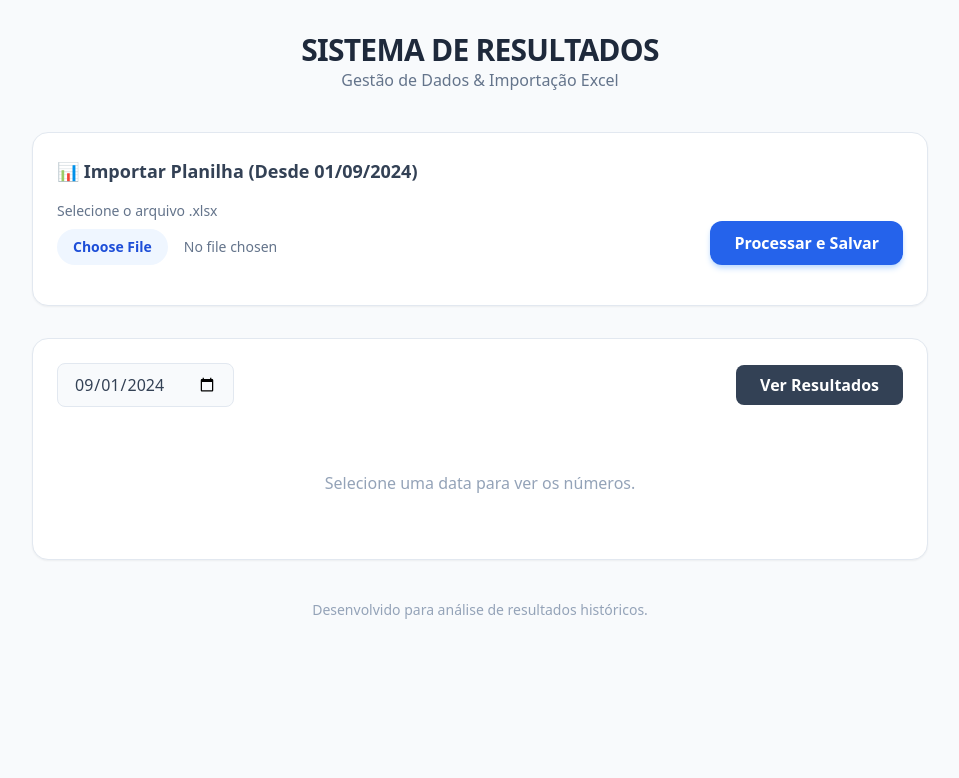
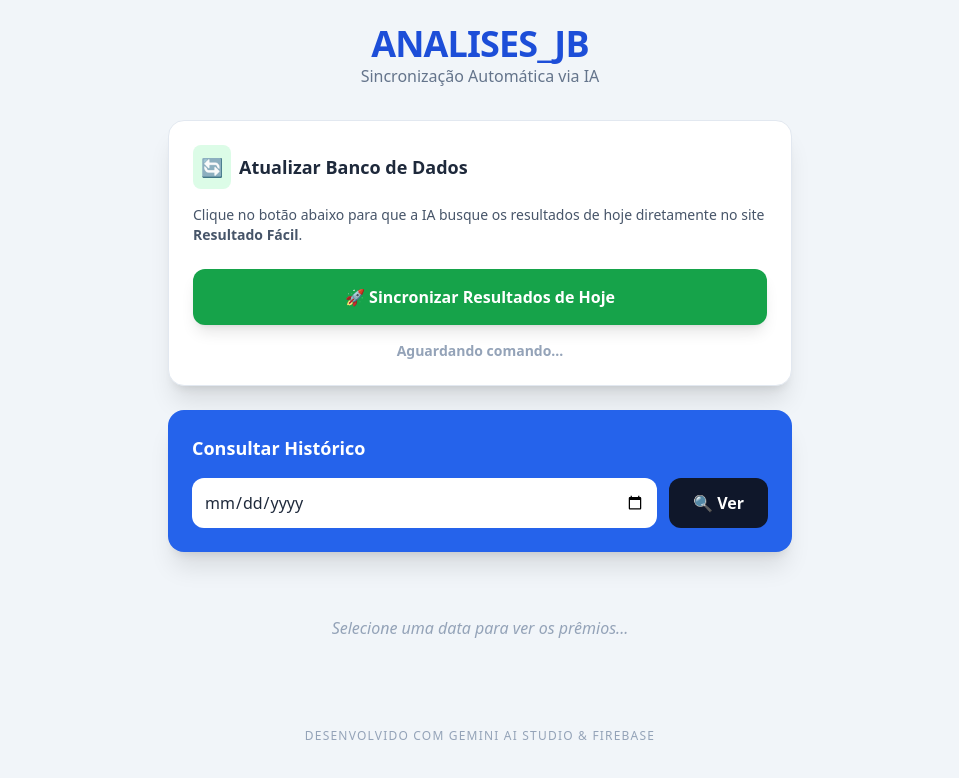
Before and after one commit to Erivan289/resultados_jb, a plain HTML site: page index.html in a window 1280 px wide. Shown: the whole page, without its empty margins (160-1119 px from the left). Drawn offline with nearby package versions, Linux system fonts and the light colour scheme.

Commit message:
script completo com filtro de datas reais

```diff
--- a/index.html
+++ b/index.html
@@ -3,66 +3,57 @@
 <head>
     <meta charset="UTF-8">
     <meta name="viewport" content="width=device-width, initial-scale=1.0">
-    <title>Sistema de Resultados - JB</title>
+    <title>Análise JB - Pro</title>
     <script src="https://cdn.tailwindcss.com"></script>
-    <script src="https://cdn.jsdelivr.net/npm/xlsx@0.18.5/dist/xlsx.full.min.js"></script>
+    <script src="https://cdnjs.cloudflare.com/ajax/libs/xlsx/0.18.5/xlsx.full.min.js"></script>
 </head>
-<body class="bg-slate-50 min-h-screen p-4 md:p-8">
+<body class="bg-slate-100 min-h-screen font-sans">
 
-    <div class="max-w-4xl mx-auto">
-        <header class="mb-10 text-center">
-            <h1 class="text-3xl font-black text-slate-800 uppercase tracking-tight">Sistema de Resultados</h1>
-            <p class="text-slate-500 font-medium">Gestão de Dados & Importação Excel</p>
+    <div class="max-w-2xl mx-auto p-6">
+
+        <header class="text-center mb-8">
+            <h1 class="text-4xl font-black text-blue-700 tracking-tight">ANALISES_JB</h1>
+            <p class="text-slate-500 font-medium">Sincronização Automática via IA</p>
         </header>
 
-        <div class="bg-white p-6 rounded-2xl border border-slate-200 shadow-sm mb-8">
-            <h2 class="flex items-center gap-2 text-lg font-bold text-slate-700 mb-4">
-                📊 Importar Planilha (Desde 01/09/2024)
+        <div class="bg-white p-6 rounded-2xl shadow-xl border border-slate-200 mb-6">
+            <h2 class="text-lg font-bold text-slate-800 mb-4 flex items-center">
+                <span class="bg-green-100 text-green-600 p-2 rounded-lg mr-2">🔄</span>
+                Atualizar Banco de Dados
             </h2>
+            <p class="text-sm text-slate-600 mb-6">
+                Clique no botão abaixo para que a IA busque os resultados de hoje diretamente no site <strong>Resultado Fácil</strong>.
+            </p>
 
-            <div class="flex flex-col md:flex-row gap-4 items-end">
-                <div class="flex-1 w-full">
-                    <label class="block text-sm font-medium text-slate-500 mb-2">Selecione o arquivo .xlsx</label>
-                    <input type="file" id="inputExcel" accept=".xlsx, .xls"
-                        class="block w-full text-sm text-slate-500 file:mr-4 file:py-2 file:px-4 file:rounded-full file:border-0 file:text-sm file:font-semibold file:bg-blue-50 file:text-blue-700 hover:file:bg-blue-100 cursor-pointer" />
-                </div>
-                <button id="btnImportar" class="w-full md:w-auto bg-blue-600 hover:bg-blue-700 text-white font-bold py-2.5 px-6 rounded-xl transition-all shadow-md shadow-blue-200">
-                    Processar e Salvar
-                </button>
-            </div>
-            <div id="status" class="mt-4 text-sm font-medium transition-all"></div>
-        </div>
+            <button id="btnSync" class="w-full bg-green-600 hover:bg-green-700 text-white font-bold py-4 rounded-xl transition-all shadow-lg active:scale-95 flex items-center justify-center gap-2">
+                <span>🚀 Sincronizar Resultados de Hoje</span>
+            </button>
 
-        <div class="bg-white p-6 rounded-2xl border border-slate-200 shadow-sm">
-            <div class="flex flex-col md:flex-row justify-between items-center gap-4 mb-6">
-                <input type="date" id="filtroData" value="2024-09-01"
-                    class="bg-slate-50 border border-slate-200 rounded-lg px-4 py-2 font-medium text-slate-700 outline-none focus:ring-2 focus:ring-blue-500" />
-
-                <button id="btnFiltrar" class="w-full md:w-auto bg-slate-700 hover:bg-slate-800 text-white font-bold py-2 px-6 rounded-lg transition-all">
-                    Ver Resultados
-                </button>
-            </div>
-
-            <div id="gridResultados" class="grid grid-cols-2 md:grid-cols-3 gap-4">
-                <div class="col-span-full text-center py-10 text-slate-400">
-                    Selecione uma data para ver os números.
-                </div>
-            </div>
-
-            <div id="container-analise" class="mt-8 bg-blue-50 p-6 rounded-2xl border border-blue-100 shadow-sm hidden">
-                <div class="flex items-center gap-2 mb-4">
-                    <span class="text-2xl">💡</span>
-                    <h2 class="text-lg font-bold text-blue-800">Análise de Tendências (IA)</h2>
-                </div>
-                <div id="campo-analise" class="text-slate-700 leading-relaxed whitespace-pre-line">
-                    Aguardando análise...
-                </div>
+            <div id="status" class="mt-4 text-center text-sm font-bold text-slate-400">
+                Aguardando comando...
             </div>
         </div>
 
-        <footer class="mt-10 text-center text-slate-400 text-sm">
-            Desenvolvido para análise de resultados históricos.
+        <div class="bg-blue-600 p-6 rounded-2xl shadow-xl text-white mb-6">
+            <h2 class="text-lg font-bold mb-4">Consultar Histórico</h2>
+            <div class="flex flex-col sm:flex-row gap-3">
+                <input type="date" id="filtroData" class="flex-1 p-3 rounded-xl text-slate-800 focus:ring-4 focus:ring-blue-300 outline-none">
+                <button id="btnFiltrar" class="bg-slate-900 hover:bg-black px-6 py-3 rounded-xl font-bold transition-colors">
+                    🔍 Ver
+                </button>
+            </div>
+        </div>
+
+        <div id="gridResultados" class="grid grid-cols-2 sm:grid-cols-3 gap-4">
+            <div class="col-span-full text-center p-10 text-slate-400 italic">
+                Selecione uma data para ver os prêmios...
+            </div>
+        </div>
+
+        <footer class="mt-12 text-center text-slate-400 text-xs uppercase tracking-widest">
+            Desenvolvido com Gemini AI Studio & Firebase
         </footer>
+
     </div>
 
     <script type="module" src="script.js"></script>
```
